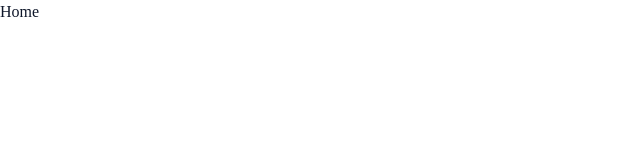
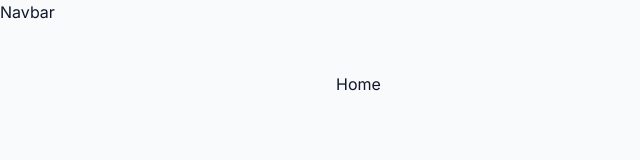
Before and after one commit to milan-lakhani/community-hub, a Next.js app: page / in a window 1280 px wide. Shown: the top 160 px of the page, without its empty margins (0-640 px from the left). Built offline with nearby package versions, Linux system fonts and the light colour scheme.

Commit message:
chore: antialiasing and landing page setup

```diff
--- a/src/app/layout.tsx
+++ b/src/app/layout.tsx
@@ -1,9 +1,14 @@
+import Navbar from '@/components/Navbar'
+import { cn } from '@/lib/utils'
 import '@/styles/globals.css'
+import { Inter } from 'next/font/google'
 
 export const metadata = {
-  title: 'Breadit',
+  title: 'Community Hub',
   description: 'A Reddit clone built with Next.js and TypeScript.',
 }
+
+const inter = Inter({ subsets: ['latin'] })
 
 export default function RootLayout({
   children,
@@ -11,8 +16,13 @@ export default function RootLayout({
   children: React.ReactNode
 }) {
   return (
-    <html lang='en'>
-      <body>{children}</body>
+    <html lang='en' className={cn('bg-white text-slate-800 antialiased light', inter.className)}>
+      <body className='min-h-screen bg-slate-50 antialiased'>
+        <Navbar />
+        <div className="container max-w-2xl mx-auto h-full pt-12">
+          {children}
+        </div>
+      </body>
     </html>
   )
 }
--- /dev/null
+++ b/src/components/Navbar.tsx
@@ -0,0 +1,9 @@
+const Navbar = () => {
+    return (
+        <nav>
+        <h1>Navbar</h1>
+        </nav>
+    )
+}
+
+export default Navbar
```
